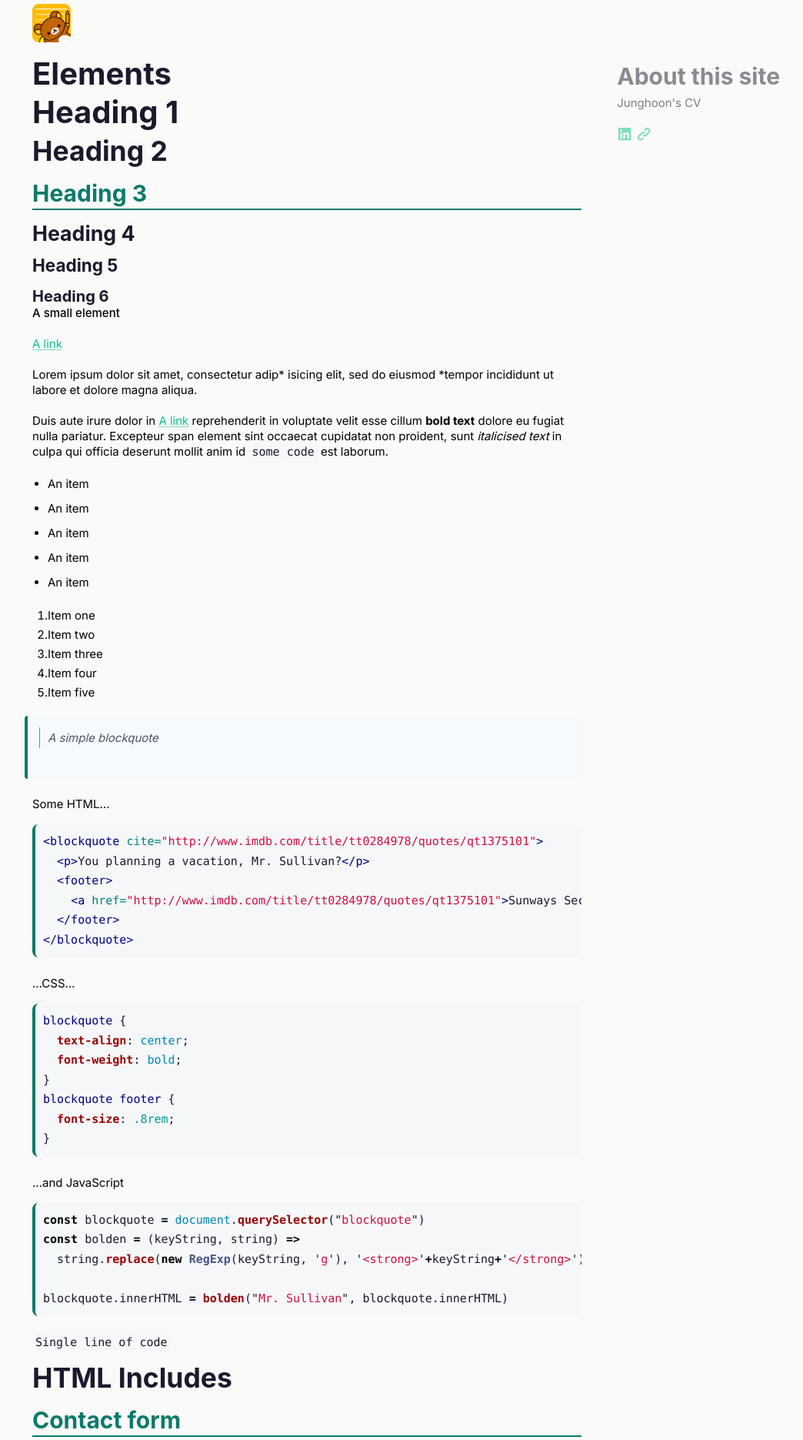
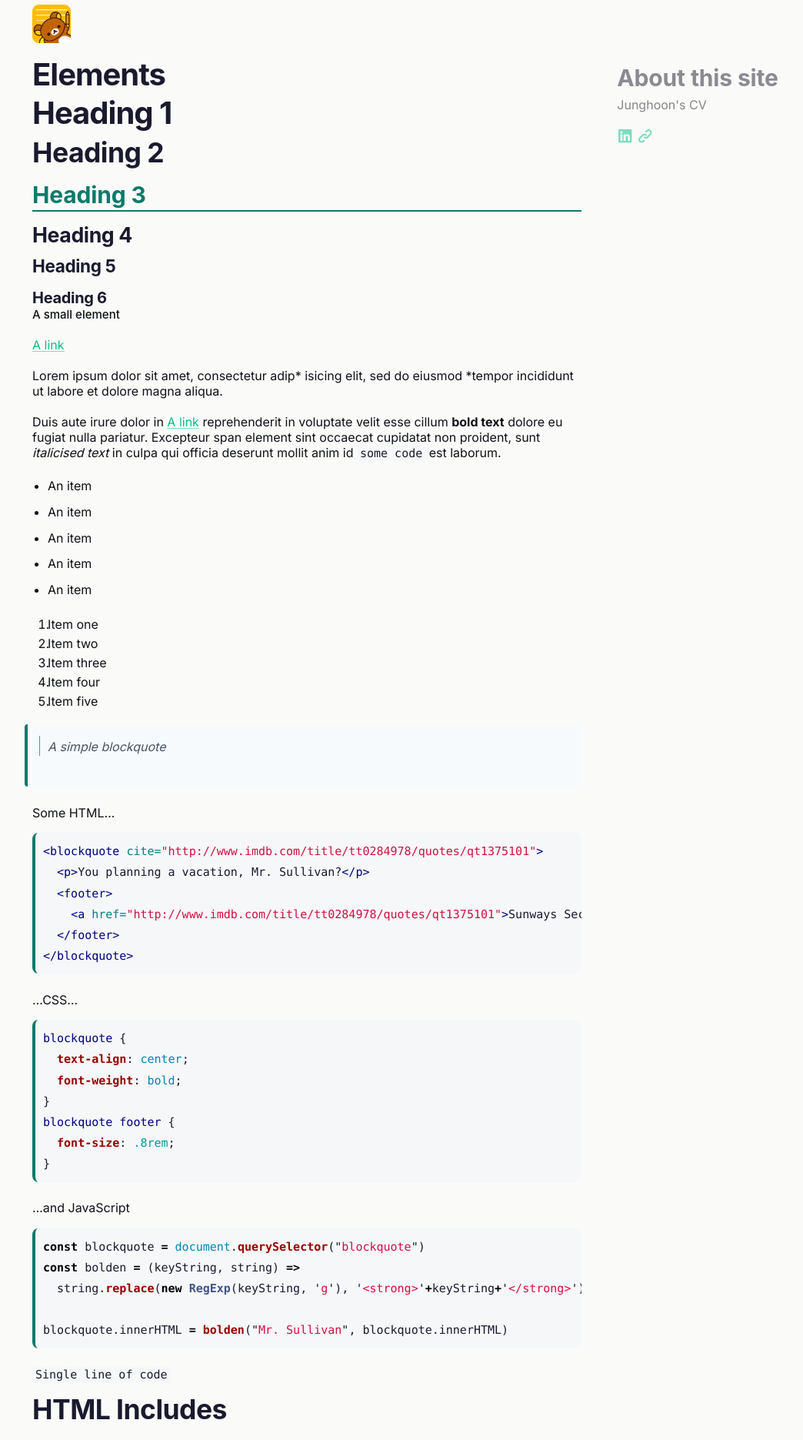
Before and after one commit to mikigom/mikigom.github.io, a Jekyll site: the page built from elements.md, in a window 1280 px wide. Shown: the top 1871 px of the page at 77% size, without its empty margins (22-1066 px from the left). Built offline with Jekyll 4.4.1, drawn with Linux system fonts in a browser that asks for light colours.

Commit message:
style(type): Fraunces heading system + Inter body base

```diff
--- a/assets/styles.scss
+++ b/assets/styles.scss
@@ -590,39 +590,31 @@
 /* Improved Body Typography */
 body {
   background: var(--bg);
-  color: var(--text);
-  font-family: "Inter", "Pretendard", "Noto Sans KR", -apple-system, BlinkMacSystemFont, "Segoe UI", sans-serif;
+  color: var(--ink);
+  font-family: 'Inter', -apple-system, BlinkMacSystemFont, 'Segoe UI', sans-serif;
+  font-size: 16px;
   line-height: 1.7;
-  font-feature-settings: "kern" 1;
+  font-feature-settings: "kern" 1, "ss01" 1;
   text-rendering: optimizeLegibility;
   -webkit-font-smoothing: antialiased;
   -moz-osx-font-smoothing: grayscale;
 }
 
-/* Better Heading Spacing */
-h1, h2, h3, h4, h5, h6 {
-  font-weight: 600;
-  line-height: 1.3;
+/* Editorial heading system */
+h1, h2, h3, h4, h5, h6, .serif {
+  font-family: 'Fraunces', Georgia, serif;
+  font-weight: 500;
+  letter-spacing: -0.015em;
+  line-height: 1.2;
   margin-top: 2rem;
   margin-bottom: 1rem;
+  color: var(--ink);
 }
 
-h1 {
-  font-size: 2.5rem;
-  font-weight: 700;
-}
-
-h2 {
-  font-size: 2rem;
-}
-
-h3 {
-  font-size: 1.5rem;
-}
-
-h4 {
-  font-size: 1.25rem;
-}
+h1 { font-size: 72px; line-height: 1.0; letter-spacing: -0.025em; }
+h2 { font-size: 28px; line-height: 1.1; }
+h3 { font-size: 19px; line-height: 1.3; letter-spacing: -0.005em; }
+h4 { font-size: 16px; }
 
 /* Better Paragraph Spacing */
 p {
```
